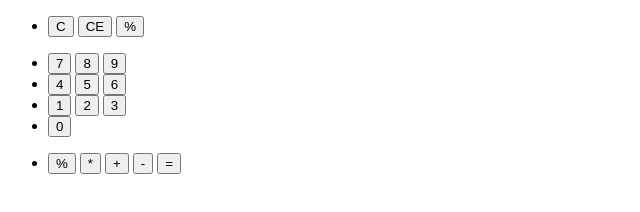
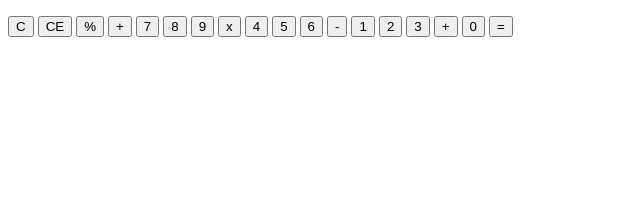
Before and after one commit to programmer-heeney/calculator, a plain HTML site: page index.html in a window 1280 px wide. Shown: the whole page, without its empty margins (0-640 px from the left). Drawn offline with Linux system fonts and the light colour scheme.

Commit message:
HTML: Buttons

```diff
--- a/index.html
+++ b/index.html
@@ -3,7 +3,7 @@
   <head>
     <meta charset="UTF-8" />
     <meta name="viewport" content="width=device-width, initial-scale=1.0" />
-    <title>Calculator</title>
+    <title>A simple calculator</title>
     <meta name="description" content="Calculator made by Heeney" />
     <meta name="author" content="Heeney" />
     <link rel="icon" type="image/png" href="imgs/cal_favicon.png" />
@@ -19,54 +19,35 @@
     <script src="main.js" defer></script>
   </head>
   <body>
-    <section id="calculator">
+    <section id="container">
       <div class="calculator__container">
-        <!-- Display -->
-        <div class="calculator__display"></div>
-        <!-- Commands row -->
-        <div class="calculator__commands-row">
-          <ul class="commands-row">
-            <li class="commands-row-btn">
-              <button>C</button>
-              <button>CE</button>
-              <button>%</button>
-            </li>
-          </ul>
+        <div id="result">
+          <div id="history">
+            <p id="history-value"></p>
+          </div>
+          <div id="output">
+            <p id="output-value"></p>
+          </div>
         </div>
-        <!-- Numbers -->
-        <div class="calculator__numbers">
-          <ul class="numbers">
-            <li class="numbers-btn">
-              <button>7</button>
-              <button>8</button>
-              <button>9</button>
-            </li>
-            <li class="numbers-btn">
-              <button>4</button>
-              <button>5</button>
-              <button>6</button>
-            </li>
-            <li class="numbers-btn">
-              <button>1</button>
-              <button>2</button>
-              <button>3</button>
-            </li>
-            <li class="numbers-btn">
-              <button>0</button>
-            </li>
-          </ul>
-        </div>
-        <!-- Commands column -->
-        <div class="calculator__commands-column">
-          <ul class="commands-column">
-            <li class="commands-column-btn">
-              <button>%</button>
-              <button>*</button>
-              <button>+</button>
-              <button>-</button>
-              <button>=</button>
-            </li>
-          </ul>
+        <div id="keyboard">
+          <button class="operator" id="clear">C</button>
+          <button class="operator" id="backspace">CE</button>
+          <button class="operator" id="%">%</button>
+          <button class="operator" id="+">+</button>
+          <button class="number" id="7">7</button>
+          <button class="number" id="8">8</button>
+          <button class="number" id="9">9</button>
+          <button class="operator" id="*">x</button>
+          <button class="number" id="4">4</button>
+          <button class="number" id="5">5</button>
+          <button class="number" id="6">6</button>
+          <button class="operator" id="-">-</button>
+          <button class="number" id="1">1</button>
+          <button class="number" id="2">2</button>
+          <button class="number" id="3">3</button>
+          <button class="operator" id="+">+</button>
+          <button class="number" id="0">0</button>
+          <button class="operator" id="=">=</button>
         </div>
       </div>
     </section>
```
